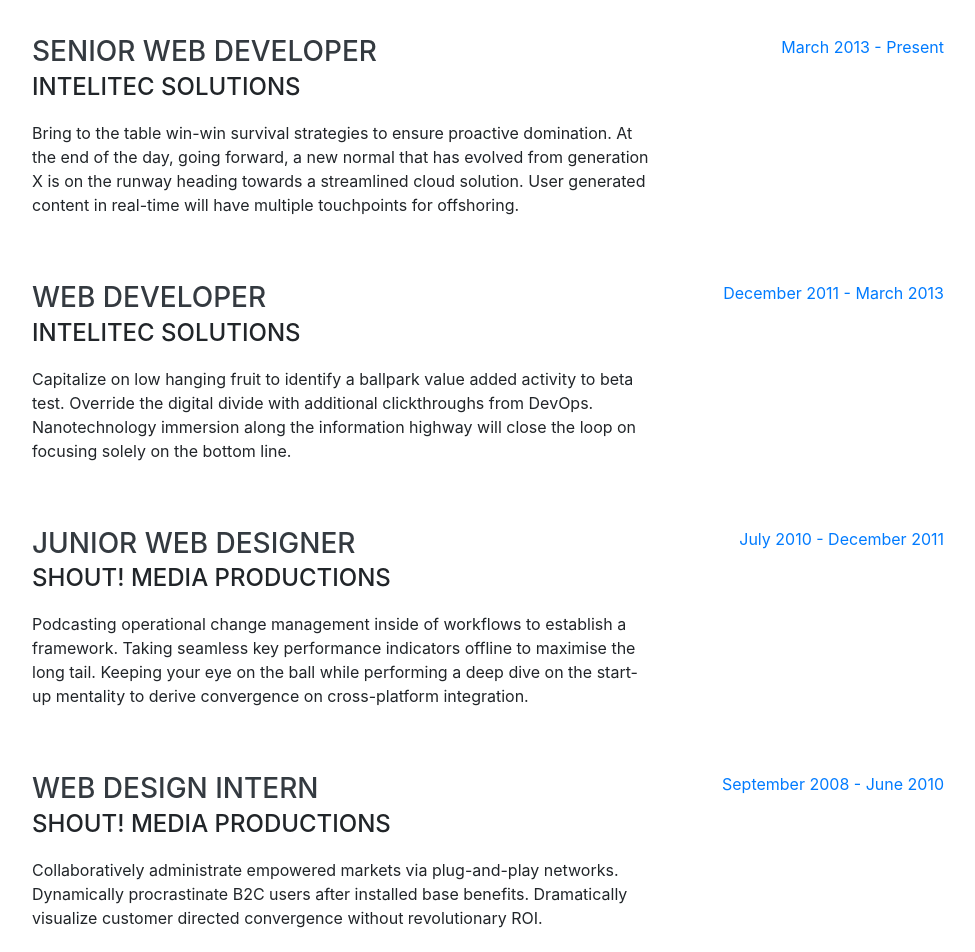
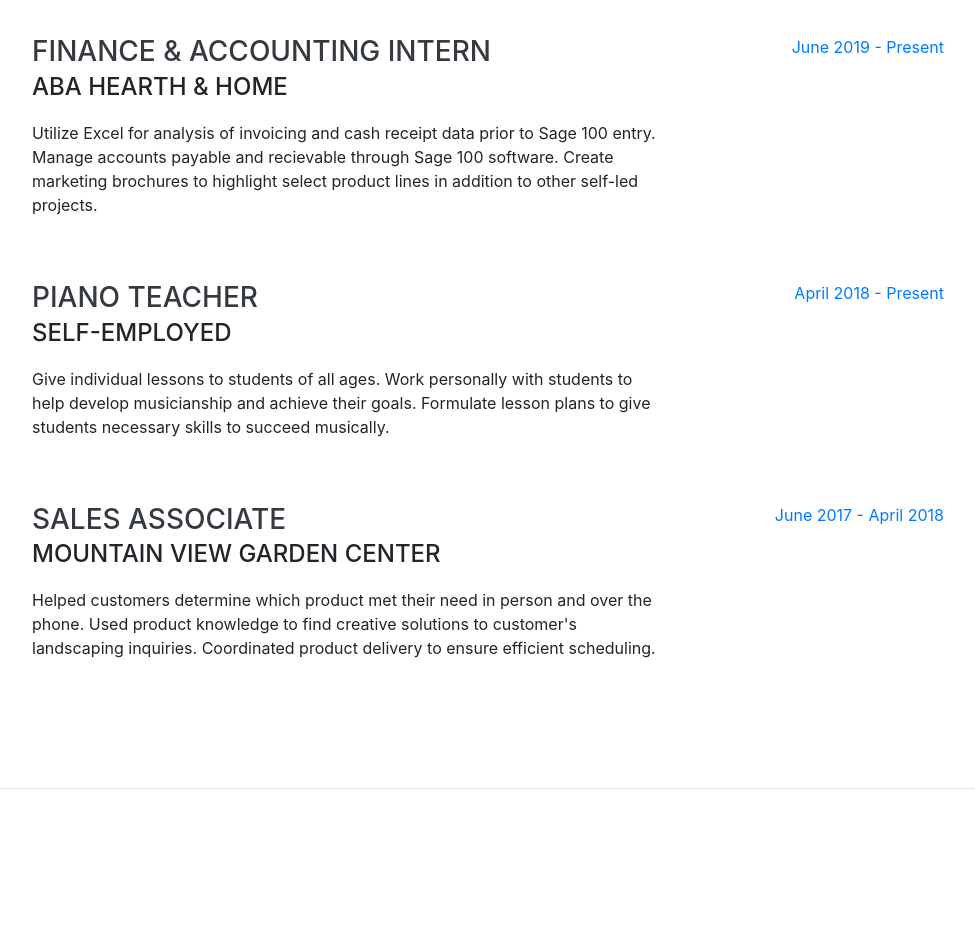
Before and after one commit to chayden1215/chayden1215.github.io, a website with bundled scripts: page index.html in a window 1280 px wide. Shown: the part 900-1852 px from the top of the page, without its empty margins (288-1263 px from the left). Built offline with nearby package versions, Linux system fonts and the light colour scheme; a web font is replaced by a local one.

Commit message:
update bio and resume

```diff
--- a/index.html
+++ b/index.html
@@ -8,7 +8,7 @@
   <meta name="description" content="">
   <meta name="author" content="">
 
-  <title>Resume - Start Bootstrap Theme</title>
+  <title>Catherine Hayden</title>
 
   <!-- Bootstrap core CSS -->
   <link href="vendor/bootstrap/css/bootstrap.min.css" rel="stylesheet">
@@ -69,7 +69,7 @@
         <div class="subheading mb-5">3542 Berry Street · Cheyenne Wells, CO 80810 · (317) 585-8468 ·
           <a href="mailto:name@email.com">name@email.com</a>
         </div>
-        <p class="lead mb-5">I am experienced in leveraging agile frameworks to provide a robust synopsis for high level overviews. Iterative approaches to corporate strategy foster collaborative thinking to further the overall value proposition.</p>
+        <p class="lead mb-5">I am a second year Economics student at Cal Poly, San Luis Obispo concentrating in Quantitative Analysis.</p>
         <div class="social-icons">
           <a href="#">
             <i class="fab fa-linkedin-in"></i>
@@ -95,45 +95,45 @@
 
         <div class="resume-item d-flex flex-column flex-md-row justify-content-between mb-5">
           <div class="resume-content">
-            <h3 class="mb-0">Senior Web Developer</h3>
-            <div class="subheading mb-3">Intelitec Solutions</div>
-            <p>Bring to the table win-win survival strategies to ensure proactive domination. At the end of the day, going forward, a new normal that has evolved from generation X is on the runway heading towards a streamlined cloud solution. User generated content in real-time will have multiple touchpoints for offshoring.</p>
+            <h3 class="mb-0">Finance & Accounting Intern</h3>
+            <div class="subheading mb-3">ABA Hearth & Home</div>
+            <p>Utilize Excel for analysis of invoicing and cash receipt data prior to Sage 100 entry. Manage accounts payable and recievable through Sage 100 software. Create marketing brochures to highlight select product lines in addition to other self-led projects.</p>
           </div>
           <div class="resume-date text-md-right">
-            <span class="text-primary">March 2013 - Present</span>
+            <span class="text-primary">June 2019 - Present</span>
           </div>
         </div>
 
         <div class="resume-item d-flex flex-column flex-md-row justify-content-between mb-5">
           <div class="resume-content">
-            <h3 class="mb-0">Web Developer</h3>
-            <div class="subheading mb-3">Intelitec Solutions</div>
-            <p>Capitalize on low hanging fruit to identify a ballpark value added activity to beta test. Override the digital divide with additional clickthroughs from DevOps. Nanotechnology immersion along the information highway will close the loop on focusing solely on the bottom line.</p>
+            <h3 class="mb-0">Piano Teacher</h3>
+            <div class="subheading mb-3">Self-Employed</div>
+            <p>Give individual lessons to students of all ages. Work personally with students to help develop musicianship and achieve their goals. Formulate lesson plans to give students necessary skills to succeed musically.</p>
           </div>
           <div class="resume-date text-md-right">
-            <span class="text-primary">December 2011 - March 2013</span>
+            <span class="text-primary">April 2018 - Present</span>
           </div>
         </div>
 
         <div class="resume-item d-flex flex-column flex-md-row justify-content-between mb-5">
           <div class="resume-content">
-            <h3 class="mb-0">Junior Web Designer</h3>
-            <div class="subheading mb-3">Shout! Media Productions</div>
-            <p>Podcasting operational change management inside of workflows to establish a framework. Taking seamless key performance indicators offline to maximise the long tail. Keeping your eye on the ball while performing a deep dive on the start-up mentality to derive convergence on cross-platform integration.</p>
+            <h3 class="mb-0">Sales Associate</h3>
+            <div class="subheading mb-3">Mountain View Garden Center</div>
+            <p>Helped customers determine which product met their need in person and over the phone. Used product knowledge to find creative solutions to customer's landscaping inquiries. Coordinated product delivery to ensure efficient scheduling.</p>
           </div>
           <div class="resume-date text-md-right">
-            <span class="text-primary">July 2010 - December 2011</span>
+            <span class="text-primary">June 2017 - April 2018</span>
           </div>
         </div>
 
         <div class="resume-item d-flex flex-column flex-md-row justify-content-between">
           <div class="resume-content">
-            <h3 class="mb-0">Web Design Intern</h3>
-            <div class="subheading mb-3">Shout! Media Productions</div>
-            <p>Collaboratively administrate empowered markets via plug-and-play networks. Dynamically procrastinate B2C users after installed base benefits. Dramatically visualize customer directed convergence without revolutionary ROI.</p>
+            <h3 class="mb-0"></h3>
+            <div class="subheading mb-3"></div>
+            <p></p>
           </div>
           <div class="resume-date text-md-right">
-            <span class="text-primary">September 2008 - June 2010</span>
+            <span class="text-primary"></span>
           </div>
         </div>
 
```
